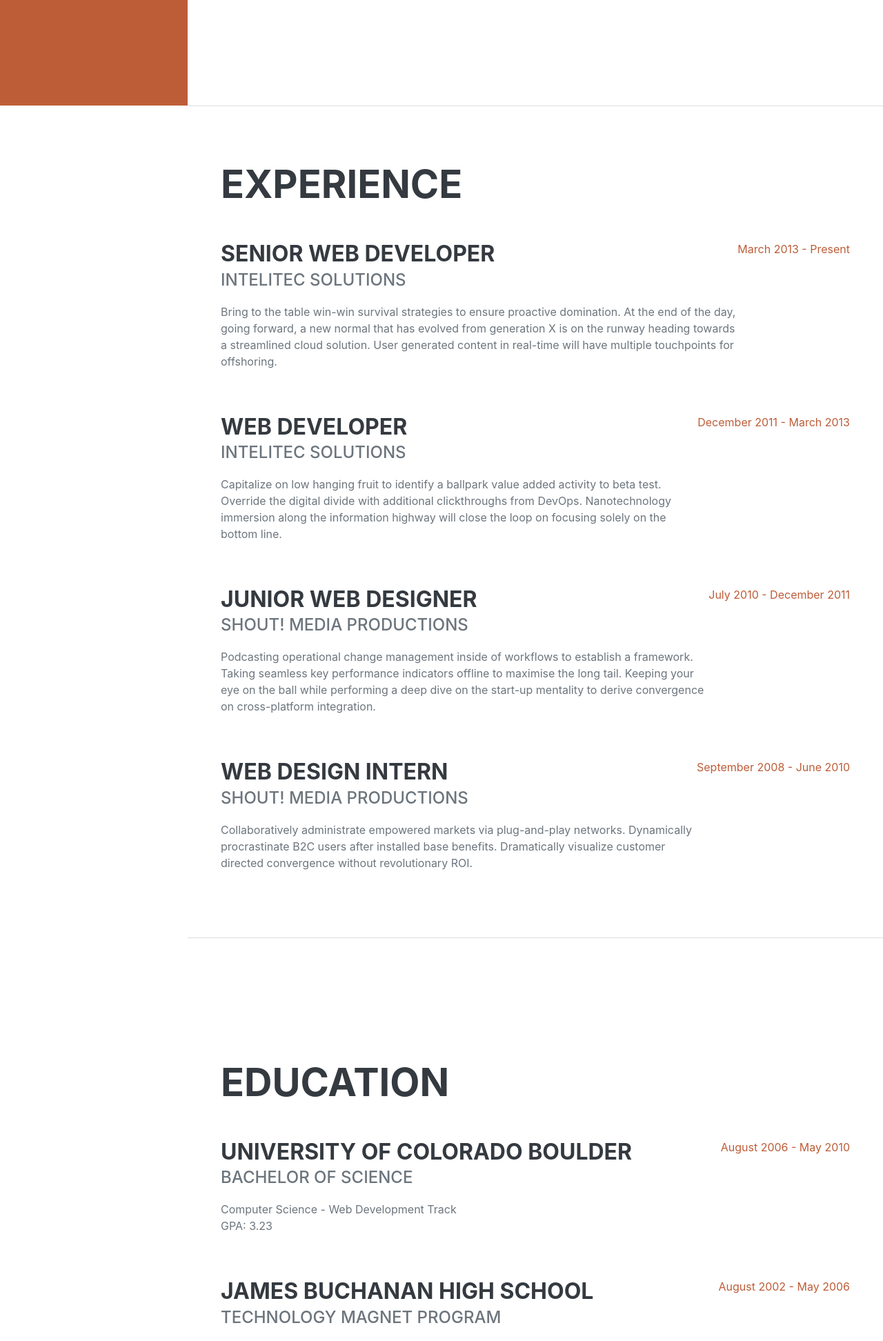
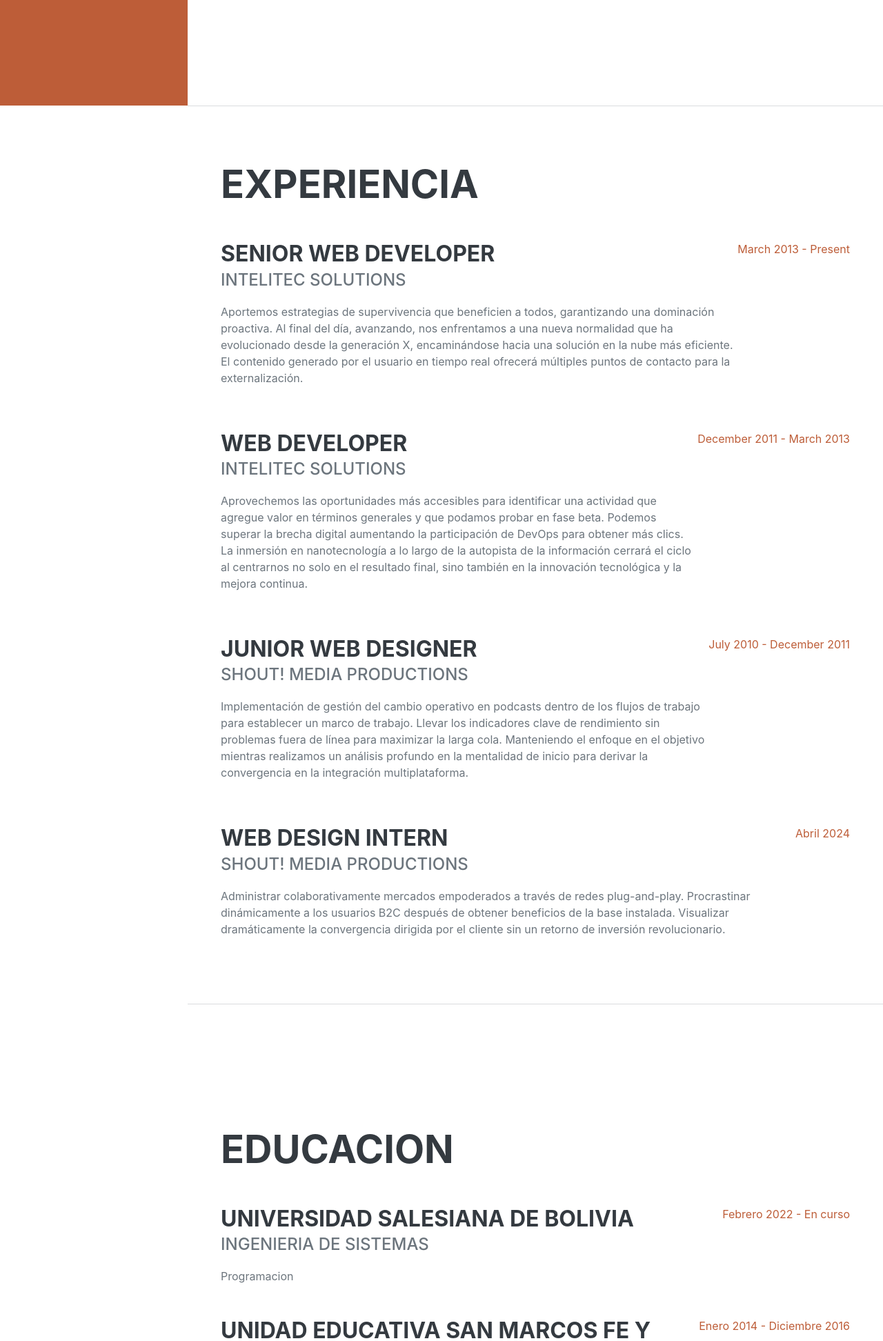
Before and after one commit to ArturoFuente/Portafolio_Django, a Django app: page / in a window 1280 px wide. Shown: the part 647-2591 px from the top of the page at 69% size. Run offline with Django 5.2, Linux system fonts and the light colour scheme; some libraries are stand-ins or nearby versions; some web fonts are replaced.

Commit message:
Poniendo mi cv en el portafolio, reemplazando las lineas

```diff
--- a/templates/index.html
+++ b/templates/index.html
@@ -61,12 +61,12 @@
             <!-- Experience-->
             <section class="resume-section" id="experience">
                 <div class="resume-section-content">
-                    <h2 class="mb-5">Experience</h2>
+                    <h2 class="mb-5">Experiencia</h2>
                     <div class="d-flex flex-column flex-md-row justify-content-between mb-5">
                         <div class="flex-grow-1">
                             <h3 class="mb-0">Senior Web Developer</h3>
                             <div class="subheading mb-3">Intelitec Solutions</div>
-                            <p>Bring to the table win-win survival strategies to ensure proactive domination. At the end of the day, going forward, a new normal that has evolved from generation X is on the runway heading towards a streamlined cloud solution. User generated content in real-time will have multiple touchpoints for offshoring.</p>
+                            <p>Aportemos estrategias de supervivencia que beneficien a todos, garantizando una dominación proactiva. Al final del día, avanzando, nos enfrentamos a una nueva normalidad que ha evolucionado desde la generación X, encaminándose hacia una solución en la nube más eficiente. El contenido generado por el usuario en tiempo real ofrecerá múltiples puntos de contacto para la externalización.</p>
                         </div>
                         <div class="flex-shrink-0"><span class="text-primary">March 2013 - Present</span></div>
                     </div>
@@ -74,7 +74,7 @@
                         <div class="flex-grow-1">
                             <h3 class="mb-0">Web Developer</h3>
                             <div class="subheading mb-3">Intelitec Solutions</div>
-                            <p>Capitalize on low hanging fruit to identify a ballpark value added activity to beta test. Override the digital divide with additional clickthroughs from DevOps. Nanotechnology immersion along the information highway will close the loop on focusing solely on the bottom line.</p>
+                            <p>Aprovechemos las oportunidades más accesibles para identificar una actividad que agregue valor en términos generales y que podamos probar en fase beta. Podemos superar la brecha digital aumentando la participación de DevOps para obtener más clics. La inmersión en nanotecnología a lo largo de la autopista de la información cerrará el ciclo al centrarnos no solo en el resultado final, sino también en la innovación tecnológica y la mejora continua.</p>
                         </div>
                         <div class="flex-shrink-0"><span class="text-primary">December 2011 - March 2013</span></div>
                     </div>
@@ -82,7 +82,7 @@
                         <div class="flex-grow-1">
                             <h3 class="mb-0">Junior Web Designer</h3>
                             <div class="subheading mb-3">Shout! Media Productions</div>
-                            <p>Podcasting operational change management inside of workflows to establish a framework. Taking seamless key performance indicators offline to maximise the long tail. Keeping your eye on the ball while performing a deep dive on the start-up mentality to derive convergence on cross-platform integration.</p>
+                            <p>Implementación de gestión del cambio operativo en podcasts dentro de los flujos de trabajo para establecer un marco de trabajo. Llevar los indicadores clave de rendimiento sin problemas fuera de línea para maximizar la larga cola. Manteniendo el enfoque en el objetivo mientras realizamos un análisis profundo en la mentalidad de inicio para derivar la convergencia en la integración multiplataforma.</p>
                         </div>
                         <div class="flex-shrink-0"><span class="text-primary">July 2010 - December 2011</span></div>
                     </div>
@@ -90,9 +90,9 @@
                         <div class="flex-grow-1">
                             <h3 class="mb-0">Web Design Intern</h3>
                             <div class="subheading mb-3">Shout! Media Productions</div>
-                            <p>Collaboratively administrate empowered markets via plug-and-play networks. Dynamically procrastinate B2C users after installed base benefits. Dramatically visualize customer directed convergence without revolutionary ROI.</p>
+                            <p>Administrar colaborativamente mercados empoderados a través de redes plug-and-play. Procrastinar dinámicamente a los usuarios B2C después de obtener beneficios de la base instalada. Visualizar dramáticamente la convergencia dirigida por el cliente sin un retorno de inversión revolucionario.</p>
                         </div>
-                        <div class="flex-shrink-0"><span class="text-primary">September 2008 - June 2010</span></div>
+                        <div class="flex-shrink-0"><span class="text-primary">Abril 2024</span></div>
                     </div>
                 </div>
             </section>
@@ -100,23 +100,22 @@
             <!-- Education-->
             <section class="resume-section" id="education">
                 <div class="resume-section-content">
-                    <h2 class="mb-5">Education</h2>
+                    <h2 class="mb-5">Educacion</h2>
                     <div class="d-flex flex-column flex-md-row justify-content-between mb-5">
                         <div class="flex-grow-1">
-                            <h3 class="mb-0">University of Colorado Boulder</h3>
-                            <div class="subheading mb-3">Bachelor of Science</div>
-                            <div>Computer Science - Web Development Track</div>
-                            <p>GPA: 3.23</p>
+                            <h3 class="mb-0">Universidad Salesiana de Bolivia</h3>
+                            <div class="subheading mb-3">Ingenieria de Sistemas</div>
+                            <div>Programacion</div>
                         </div>
-                        <div class="flex-shrink-0"><span class="text-primary">August 2006 - May 2010</span></div>
+                        <div class="flex-shrink-0"><span class="text-primary">Febrero 2022 - En curso</span></div>
                     </div>
                     <div class="d-flex flex-column flex-md-row justify-content-between">
                         <div class="flex-grow-1">
-                            <h3 class="mb-0">James Buchanan High School</h3>
-                            <div class="subheading mb-3">Technology Magnet Program</div>
+                            <h3 class="mb-0">Unidad Educativa San Marcos Fe y Alegria</h3>
+                            <div class="subheading mb-3">Bachiller en Humanidades</div>
                             <p>GPA: 3.56</p>
                         </div>
-                        <div class="flex-shrink-0"><span class="text-primary">August 2002 - May 2006</span></div>
+                        <div class="flex-shrink-0"><span class="text-primary">Enero 2014 - Diciembre 2016</span></div>
                     </div>
                 </div>
             </section>
```
